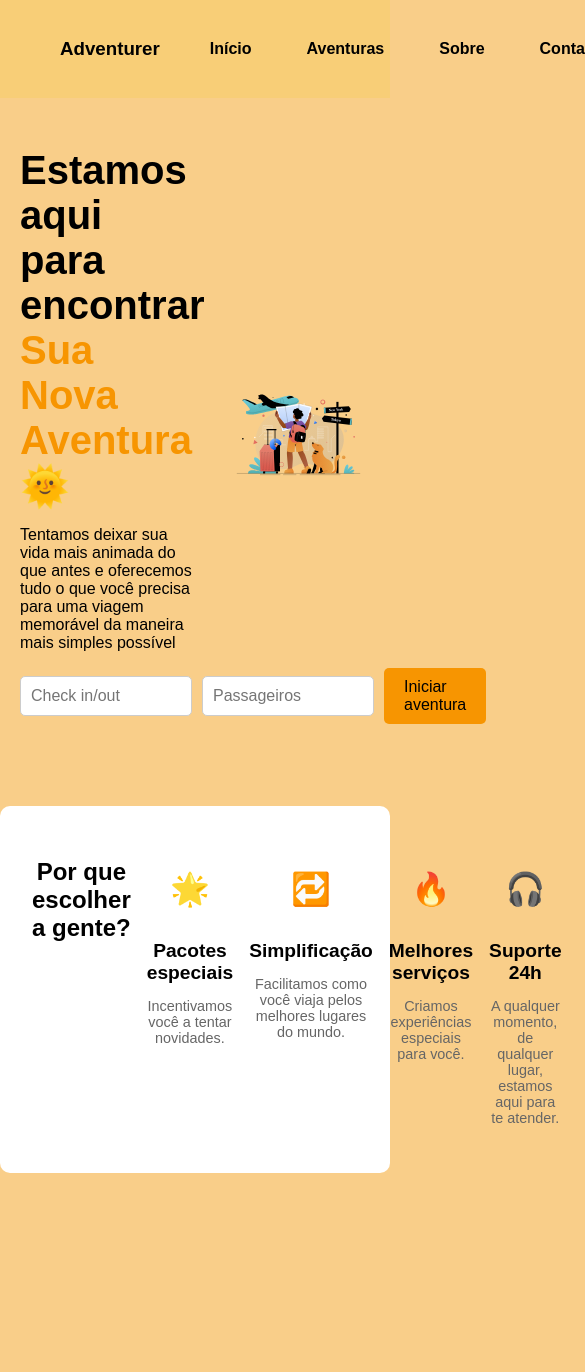
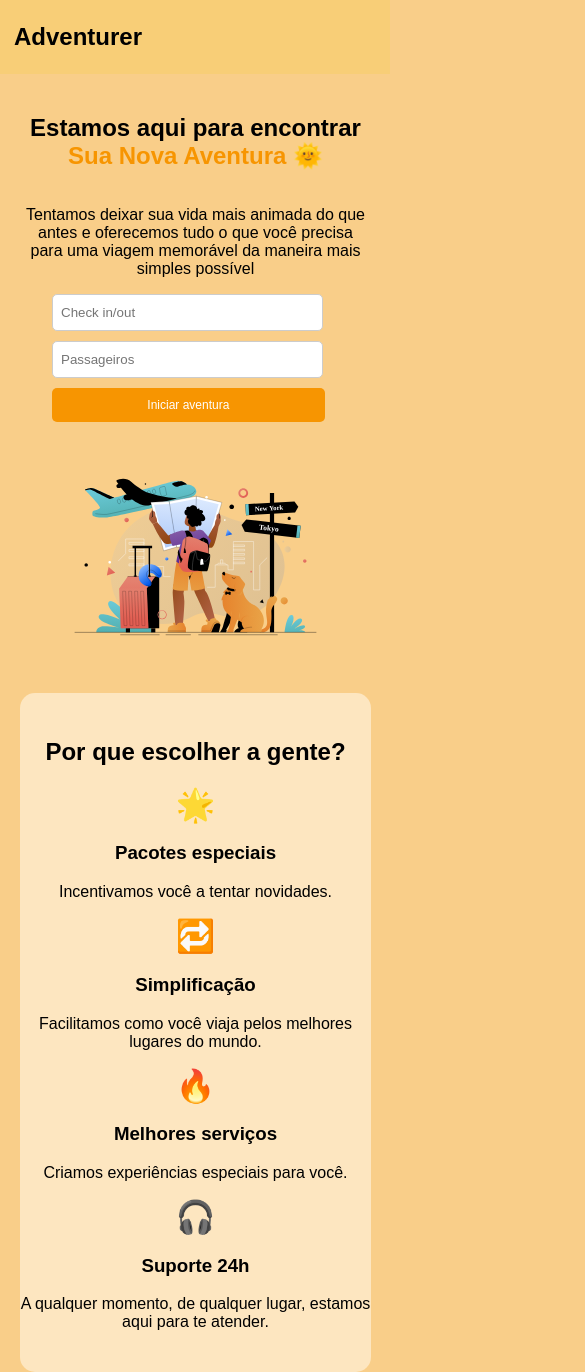
Before and after one commit to GabrielSan06/frontend-adventurer, a plain HTML site: page index.html in a window 390 px wide. Shown: the top 1372 px of the page, 585 px wide, since content can reach past the window. Before the commit the page ends 1173 px from the top, so only its background shows below. Drawn offline with Linux system fonts and the light colour scheme.

Commit message:
feat: Recriando o site em mobile first

```diff
--- a/index.html
+++ b/index.html
@@ -9,29 +9,29 @@
 <body>
     <header>
         <div class="header-container">
-            <h3 class="title">Adventurer</h3>
+            <h2 class="title">Adventurer</h2>
 
             <nav>
                 <ul class="nav-lista">
-                    <li>
+                    <li class="nav-lista__item">
                         <a href="">Início</a>
                     </li>
-                    <li>
+                    <li class="nav-lista__item">
                         <a href="">Aventuras</a>
                     </li>
-                    <li>
+                    <li class="nav-lista__item">
                         <a href="">Sobre</a>
                     </li>
-                    <li>
+                    <li class="nav-lista__item">
                         <a href="">Contato</a>
                     </li>
-                    <li>
+                    <li class="nav-lista__item">
                         <a href="">Blog</a>
                     </li>
                 </ul>
             </nav>
 
-            <a href="#" class="btn-iniciar">Inicie sua aventura!</a>
+            <a href="#" class="btn-inicie">Inicie sua aventura!</a>
         </div>
     </header>
 
@@ -51,7 +51,6 @@
                             <label>
                                 <input type="text" placeholder="Passageiros">
                             </label>
-
                             <a class="btn-iniciar" href="#">Iniciar aventura</a>
                         </div>
                     </div>
@@ -60,24 +59,46 @@
                 <div class="motivos">
                     <div><h2>Por que escolher a gente?</h2></div>
                     <div class="motivo">
-                        <h3>🌟</h3>
+                        <h2>🌟</h2>
                         <h3>Pacotes especiais</h3>
                         <p>Incentivamos você a tentar novidades.</p>
                     </div>
                     <div class="motivo">
-                        <h3>🔁</h3>
+                        <h2>🔁</h2>
                         <h3>Simplificação</h3>
                         <p>Facilitamos como você viaja pelos melhores lugares do mundo.</p>
                     </div>
                     <div class="motivo">
-                        <h3>🔥</h3>
+                        <h2>🔥</h2>
                         <h3>Melhores serviços</h3>
                         <p>Criamos experiências especiais para você.</p>
                     </div>
                     <div class="motivo">
-                        <h3>🎧</h3>
+                        <h2>🎧</h2>
                         <h3>Suporte 24h</h3>
                         <p>A qualquer momento, de qualquer lugar, estamos aqui para te atender.</p>
+                    </div>
+                </div>
+            </div>
+        </section>
+        <section class="aventura">
+            <div class="aventura-container">
+                <div class="aventura-textos">
+                    <h2>Nossos melhores destinos</h2>
+                    <p>Vamos encontrar alguns deles</p>
+                </div>
+                <div class="destinos">
+                    <div class="destino-inverno">
+                        <div class="destino-descricao">❄️Inverno</div>
+                    </div>
+                    <div class="destino-outono">
+                        <div class="destino-descricao">🍂Outono</div>
+                    </div>
+                    <div class="destino-primavera">
+                        <div class="destino-descricao">🌸Primavera</div>
+                    </div>
+                    <div class="destino-verao">
+                        <div class="destino-descricao">☀️Verão</div>
                     </div>
                 </div>
             </div>
--- a/style.css
+++ b/style.css
@@ -1,166 +1,145 @@
 body {
-    background-color: #f9ce89;
     font-family: Arial, Helvetica, sans-serif;
     margin: 0;
     padding: 0;
+    width: 100%;
+    background-color: #f9ce89;;
 }
 
-header {
+/* BARRA DE NAVEGAÇÃO */
+.header-container {
+    padding: 3px 14px;
     background-color: #f8ce77;
-    width: 100%;
-    margin: 0;
-    padding: 0;
+}
+.nav-lista {
+    display: none;
 }
 
-a {
-    text-decoration: none;
-    color: #000;
-}
-
-.header-container {
-    display: flex;
-    justify-content: space-between;
-    align-items: center;
-    padding: 10px 60px;
-    max-width: 100%;
-}
-
-.nav-lista {
-    display: flex;
-    list-style: none;
-    gap: 35px;
-    font-weight: bold;
-}
-
-.nav-lista li {
-    padding: 12px 10px;
-    transition: background-color 0.5s ease;
-    border-radius: 5px;
-}
-
-.nav-lista li:hover {
-    background-color: #ffc107;
-}
-
-.btn-iniciar {
-    background-color: #ffc107;
-    padding: 12px 20px;
-    transition: background-color 0.5s ease;
-    border-radius: 5px;
-}
-
-.btn-iniciar:hover {
-    background-color: #f79501;
-}
-
-/* SECTION INÍCIO */
-.inicio {
-    margin: 0 auto;
-    max-width: 1200px; /* Limita a largura para centralizar */
+.btn-inicie {
+    display: none;
 }
 
 .conteudo {
-    display: flex;
-    flex-direction: column;
+    justify-content: center;
+    align-items: center;
 }
 
 .conteudo-container {
-    display: flex;
-    justify-content: space-between;
-    align-items: center;
-    gap: 2rem;
-    margin: 50px 0;
-    padding: 0 20px;
+    width: 100%;
 }
 
+/* SESSÃO INÍCIO */
 .conteudo-principal {
-    flex: 1; /* Ocupa espaço disponível */
-    max-width: 50%;
     display: flex;
     flex-direction: column;
+    width: 90%;
+    padding: 20px;
 }
 
-.paragrafo {
-    width: 100%;
-    margin: 1rem 0;
-}
-
-.img-viagem {
-    flex: 1;
-    max-width: 50%;
+.conteudo-principal h1, p {
     text-align: center;
 }
 
-.img-viagem img {
-    max-width: 100%; /* Garante que a imagem se ajuste */
-    height: auto;
-}
-
-.conteudo-container h1 {
-    margin: 0;
-    font-size: 2.5rem;
-}
-
-.conteudo-container h1 span {
-    display: block;
+.conteudo-principal span{
     color: #f79501;
 }
 
 .formulario {
     display: flex;
+    flex-direction: column;
+    width: 90%;
     gap: 10px;
-    align-items: center;
+    padding: 0 2rem;
+}
+
+.img-viagem {
+    width: 90%;
+    text-align: center;
+    padding: 20px;
+}
+
+.img-viagem img {
+    width: 80%;
+    height: auto;
 }
 
 .formulario input {
-    padding: 10px;
+    width: 80%;
     border: 1px solid #ccc;
     border-radius: 5px;
-    font-size: 1rem;
-    width: 150px;
+    padding: 10px 8px;
 }
 
-.formulario .btn-iniciar {
-    background-color: #f79501;
-    padding: 10px 20px;
-    border-radius: 5px;
+.formulario a {
+    width: 80%;
+    text-align: center;
 }
 
-.formulario .btn-iniciar:hover {
-    background-color: #ffc107;
+.btn-iniciar {
+    padding: 10px;
+    background-color: #f79501;
+    text-decoration: none;
+    border-radius: 5px;
+    font-size: 12px;
+    color: #fff;
 }
 
-/* Seção "Por que escolher a gente?" */
+/* MOTIVOS */
 .motivos {
     display: flex;
-    justify-content: space-around;
+    align-items: center;
+    justify-content: center;
+    background-color: #fde6c0;
+    text-align: center;
+    width: 90%;
+    flex-direction: column;
+    padding: 25px 0;
+    margin: 20px;
+    border-radius: 15px;
+    /* box-shadow: -1px 1px #e9e9e9; */
+}
+
+.motivo h2 {
+    font-size: 32px;
+    margin: 0;
+}
+
+.aventura {
+    background-color: #000;
+    color: #fff;
+    display: flex;
+    justify-content: center;
+    text-align: center;
+}
+
+.aventura-container {
+    width: 100%;
+}
+
+.destinos {
+    display: grid;
+    /* Definindo apenas uma coluna */
+    grid-template-columns: 1fr;
     gap: 1rem;
-    margin-top: 2rem;
-    padding: 2rem;
-    background-color: #fff;
+    width: 80%;
+    padding: 20px;
+}
+
+.destino-inverno {
+    position: relative;
+    background-image: url(assets/inverno.png);
+    background-size: cover;
+    background-position: center;
+    height: 250px;
     border-radius: 10px;
 }
 
-.motivos h2 {
-    text-align: center;
-    margin-bottom: 2rem;
+.destino-descricao {
+    background-color: #00000094;
+    margin: 5px;
+    width: 65px;
+    border-radius: 20px;
+    font-size: 12px;
+    align-items: center;
+    padding: 6px;
 }
-
-.motivo {
-    text-align: center;
-    max-width: 200px;
-}
-
-.motivo h3:first-child {
-    font-size: 2rem;
-}
-
-.motivo h3:nth-child(2) {
-    font-size: 1.2rem;
-    margin: 0.5rem 0;
-}
-
-.motivo p {
-    font-size: 0.9rem;
-    color: #666;
-}
```
